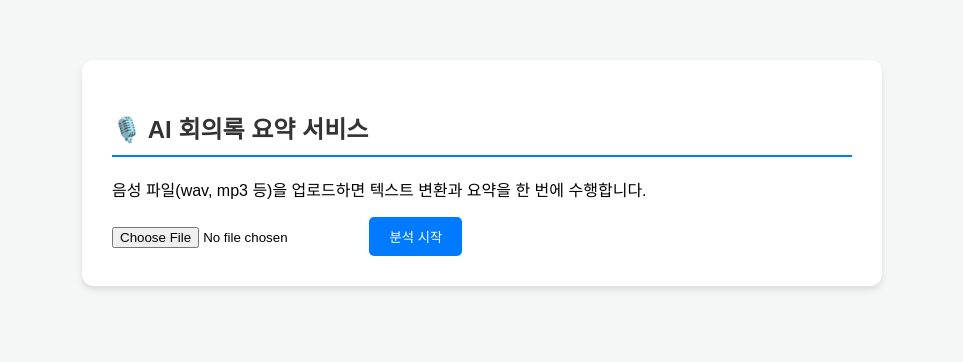
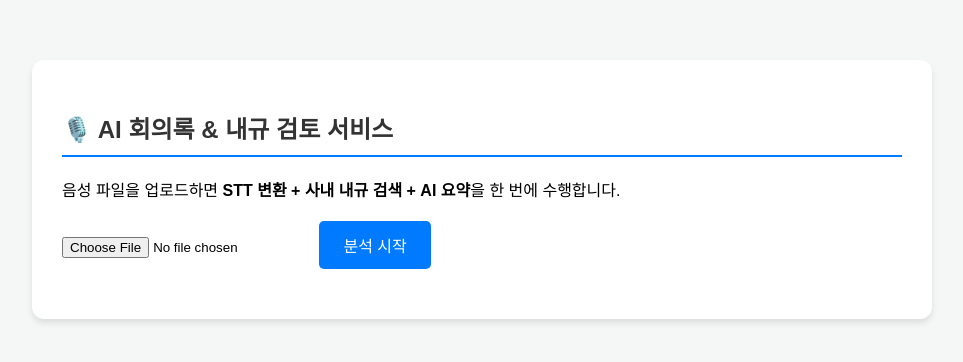
Before and after one commit to lpooyal-hub/office_agent, a FastAPI app: page / in a window 1280 px wide. Shown: the top 362 px of the page, without its empty margins (158-1121 px from the left). Run offline with FastAPI, Linux system fonts and the light colour scheme.

Commit message:
Update index.html

```diff
--- a/templates/index.html
+++ b/templates/index.html
@@ -2,55 +2,89 @@
 <html lang="ko">
 <head>
     <meta charset="UTF-8">
-    <title>AI 회의록 요약기</title>
+    <title>AI 회의록 요약 & 내규 검토</title>
     <style>
-        body { font-family: 'Malgun Gothic', sans-serif; max-width: 800px; margin: 40px auto; padding: 20px; background-color: #f4f7f6; }
+        body { font-family: 'Malgun Gothic', sans-serif; max-width: 900px; margin: 40px auto; padding: 20px; background-color: #f4f7f6; }
         .card { background: white; padding: 30px; border-radius: 12px; box-shadow: 0 4px 6px rgba(0,0,0,0.1); }
         h2 { color: #333; border-bottom: 2px solid #007bff; padding-bottom: 10px; }
-        .btn { background: #007bff; color: white; border: none; padding: 10px 20px; border-radius: 5px; cursor: pointer; }
+        .btn { background: #007bff; color: white; border: none; padding: 12px 24px; border-radius: 5px; cursor: pointer; font-size: 16px; transition: 0.3s; }
+        .btn:hover { background: #0056b3; }
+        .btn:disabled { background: #ccc; cursor: not-allowed; }
+
         .result-area { margin-top: 30px; display: none; }
-        .box { background: #f9f9f9; border: 1px solid #ddd; padding: 15px; border-radius: 8px; white-space: pre-wrap; margin-bottom: 20px; }
-        #loading { display: none; color: #007bff; font-weight: bold; margin-top: 10px; }
+        .box { background: #f9f9f9; border: 1px solid #ddd; padding: 15px; border-radius: 8px; white-space: pre-wrap; margin-bottom: 20px; line-height: 1.6; }
+
+        /* RAG 결과 강조 스타일 */
+        .rule-box { background: #e3f2fd; border-left: 5px solid #2196f3; font-size: 0.95em; color: #1565c0; }
+
+        #loading { display: none; color: #007bff; font-weight: bold; margin-top: 15px; text-align: center; }
+        input[type="file"] { margin-bottom: 10px; }
     </style>
 </head>
 <body>
     <div class="card">
-        <h2>🎙️ AI 회의록 요약 서비스</h2>
-        <p>음성 파일(wav, mp3 등)을 업로드하면 텍스트 변환과 요약을 한 번에 수행합니다.</p>
-        <input type="file" id="audioInput" accept="audio/*">
-        <button class="btn" onclick="startProcess()">분석 시작</button>
-        <div id="loading">🚀 AI가 열심히 분석 중입니다...</div>
+        <h2>🎙️ AI 회의록 & 내규 검토 서비스</h2>
+        <p>음성 파일을 업로드하면 <b>STT 변환 + 사내 내규 검색 + AI 요약</b>을 한 번에 수행합니다.</p>
+
+        <div style="margin: 20px 0;">
+            <input type="file" id="audioInput" accept="audio/*">
+            <button class="btn" id="submitBtn" onclick="startProcess()">분석 시작</button>
+        </div>
+
+        <div id="loading">🚀 AI와 검색 엔진이 열심히 분석 중입니다... 잠시만 기다려주세요.</div>
 
         <div id="resultArea" class="result-area">
-            <h3>✨ 요약 결과</h3>
+            <h3>🔍 검색된 관련 사내 내규</h3>
+            <div id="retrievedRule" class="box rule-box"></div>
+
+            <h3>✨ AI 요약 및 검토 결과</h3>
             <div id="summary" class="box"></div>
-            <h3>📝 전체 스크립트</h3>
-            <div id="script" class="box"></div>
+
+            <h3>📝 전체 스크립트 (STT)</h3>
+            <div id="script" class="box" style="color: #666; font-size: 0.9em;"></div>
         </div>
     </div>
 
     <script>
         async function startProcess() {
             const fileInput = document.getElementById('audioInput');
+            const btn = document.getElementById('submitBtn');
+            const loading = document.getElementById('loading');
+            const resultArea = document.getElementById('resultArea');
+
             if (!fileInput.files[0]) return alert("파일을 선택해주세요!");
 
             const formData = new FormData();
             formData.append('audio_file', fileInput.files[0]);
 
-            document.getElementById('loading').style.display = 'block';
-            document.getElementById('resultArea').style.display = 'none';
+            // UI 초기화
+            loading.style.display = 'block';
+            resultArea.style.display = 'none';
+            btn.disabled = true;
 
             try {
-                const response = await fetch('/process', { method: 'POST', body: formData });
+                // 백엔드의 /process 엔드포인트 호출
+                const response = await fetch('/process', {
+                    method: 'POST',
+                    body: formData
+                });
+
+                if (!response.ok) throw new Error("서버 응답 오류");
+
                 const data = await response.json();
 
+                // 데이터 매핑
+                document.getElementById('retrievedRule').innerText = data.retrieved_rule || "관련 내규를 찾지 못했습니다.";
                 document.getElementById('summary').innerText = data.summary;
                 document.getElementById('script').innerText = data.script;
-                document.getElementById('resultArea').style.display = 'block';
+
+                resultArea.style.display = 'block';
             } catch (e) {
-                alert("처리 중 오류가 발생했습니다.");
+                console.error(e);
+                alert("처리 중 오류가 발생했습니다. 서버 로그를 확인하세요.");
             } finally {
-                document.getElementById('loading').style.display = 'none';
+                loading.style.display = 'none';
+                btn.disabled = false;
             }
         }
     </script>
```
